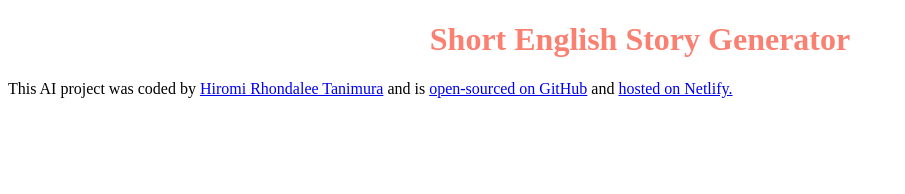
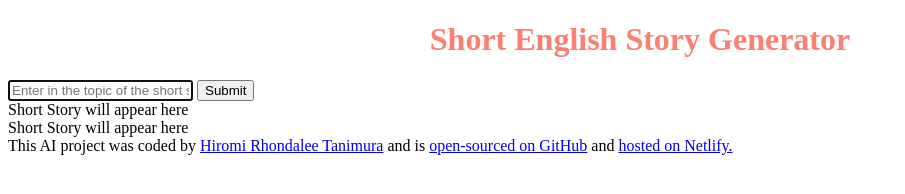
Before and after one commit to hiromirhondalee/Short-English-Story-Generator, a plain HTML site: page index.html in a window 1280 px wide. Shown: the whole page, without its empty margins (0-905 px from the left). Drawn offline with Linux system fonts and the light colour scheme.

Commit message:
Added basic HTML structure

```diff
--- a/index.html
+++ b/index.html
@@ -8,7 +8,22 @@
   <title>Short English Story Generator</title>
 </head>
 <body>
-  <h1>Short English Story Generator</h1>
+  <header>
+    <h1>Short English Story Generator</h1>
+  </header>
+  <main>
+    <form>
+      <input type="text" placeholder="Enter in the topic of the short story" autofocus required autocomplete="off"/>
+      <input type="submit" />
+    </form>
+    <div>
+      Short Story will appear here
+      <br />
+      Short Story will appear here
+    </div>
+
+  </main>
+
 
   <footer>This AI project was coded by <a href ="https://github.com/hiromirhondalee" target= "_blank">Hiromi Rhondalee Tanimura</a> and is <a href = "https://github.com/hiromirhondalee/Short-English-Story-Generator" target ="_blank">open-sourced on GitHub</a> and <a href="https://short-english-story-generator.netlify.app/" target= "_blank">hosted on Netlify.</a> </footer>
 <script src="src/index.js"/></script>
```
